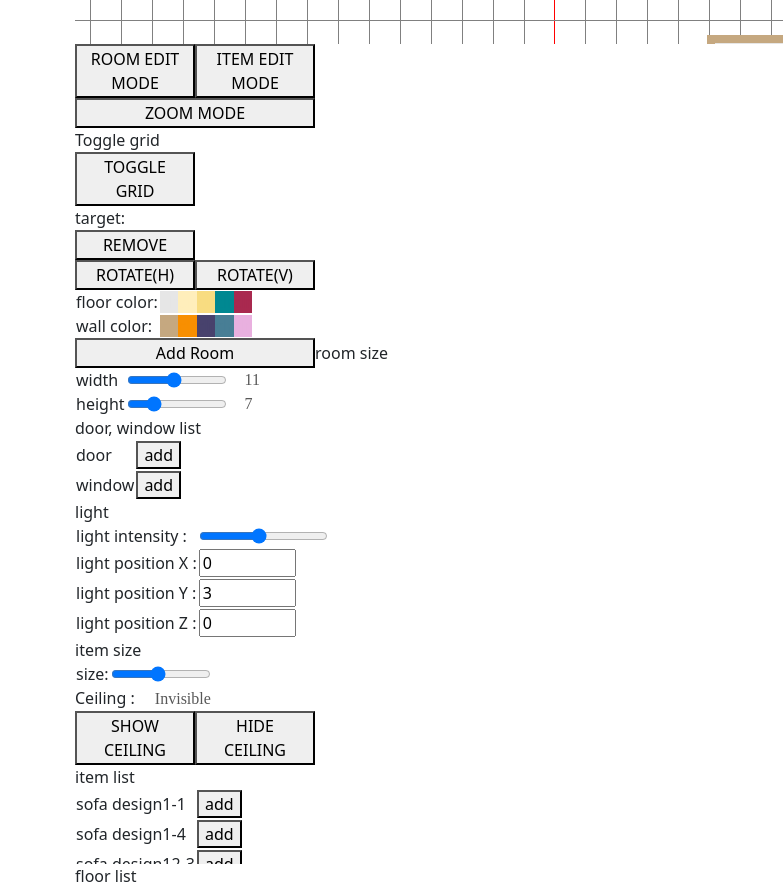
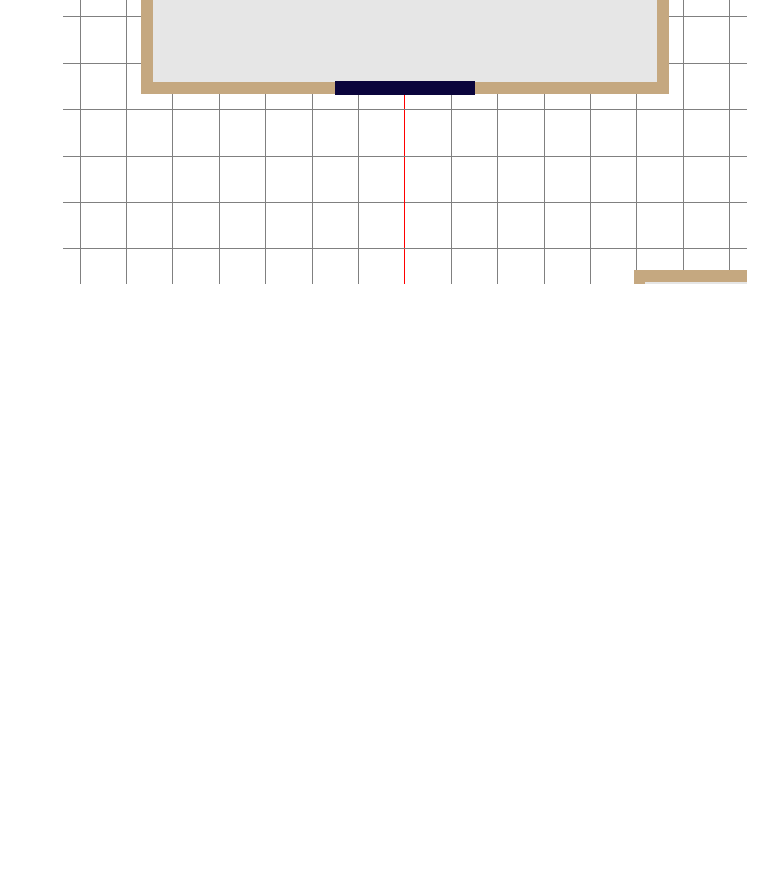
Before and after one commit to SketchHome/SketchHome_Editor, a React app: page /editor in a window 1280 px wide. Shown: the part 500-1387 px from the top of the page, without its empty margins (497-1280 px from the left). After the commit the page ends 800 px from the top, so only its background shows below. Built offline with nearby package versions, Linux system fonts and the light colour scheme; a web font is replaced by a local one.

Commit message:
Divide Buttons function

```diff
--- a/src/HomeEditor/Detailer/Detailer.js
+++ b/src/HomeEditor/Detailer/Detailer.js
@@ -5,9 +5,9 @@ import FloorList from "./FloorList";
 import WallList from "./WallList";
 
 //시점 변경 : 2D, 3D, 1인칭 모드 (Move 완료)
-const ViewMode = () => {
+const ViewMode = (props) => {
     return (
-        <div>
+        <div style={{display: props.visible}}>
              {/*<div>mode: <span id="mode_name"></span></div>*/}
                 <button id="2D_MODE_btn" style={{ width: "120px" }}>2D MODE</button>
                 <button id="3D_MODE_btn" style={{ width: "120px" }}>3D MODE</button>
@@ -19,9 +19,9 @@ const ViewMode = () => {
 }
 
 //편집 모드 설정 : 방 편집 모드, 아이템 편집 모드, 확대 축소 모드
-const EditMode = () => {
+const EditMode = (props) => {
     return (
-        <div>
+        <div style={{display: props.visible}}>
             <button id="ROOM_EDIT_MODE_btn" style={{ width: "120px" }}>ROOM EDIT MODE</button>
                 <button id="ITEM_EDIT_MODE_btn" style={{ width: "120px" }}>ITEM EDIT MODE</button>
                 <br />
@@ -32,9 +32,9 @@ const EditMode = () => {
 }
 
 //저장, 정보 보여주기 등 동작 : 카메라 정보, 내보내기 버튼, 저장 버튼 (Move 완료)
-const GetInfo = () => {
+const GetInfo = (props) => {
     return (
-        <div>
+        <div style={{display: props.visible}}>
                 <button id="Camera_Info_btn" style={{ width: "240px" }}>Get Camera Info</button>
                 <br />
                 <button id="Export_btn" style={{ width: "240px" }}>Export</button>
@@ -45,9 +45,9 @@ const GetInfo = () => {
 }
 
 //조명, 방, 그리드 정보 보여주기 : 방/조명 정보 보여주기, 격자 무늬 ON/OFF
-const ShowInfo = () => {
+const ShowInfo = (props) => {
     return (
-        <div>
+        <div style={{display: props.visible}}>
             {/*
             <div>Show info</div>
             <button id="Show_room_info" style={{ width: "120px" }}>SHOW ROOM INFO</button>
@@ -60,9 +60,9 @@ const ShowInfo = () => {
 }
 
 //물체 컨트롤 : 물체 삭제, 회전 (h, v)
-const MoveThings = () => {
+const MoveThings = (props) => {
     return(
-        <div>
+        <div style={{display: props.visible}}>
             <div>target: <span id="target_name"></span></div>
             <button id="REMOVE_btn" style={{ width: "120px" }}>REMOVE</button>
             <br />
@@ -73,9 +73,9 @@ const MoveThings = () => {
 }
 
 //천장 설정 : 천장 ON/OFF
-const Ceiling = () => {
+const Ceiling = (props) => {
     return (
-        <div>
+        <div style={{display: props.visible}}>
             <div>Ceiling : <span id="ceiling_visibility">Invisible</span></div>
             <button id="show_ceiling" style={{ width: "120px" }}>SHOW CEILING</button>
             <button id="hide_ceiling" style={{ width: "120px" }}>HIDE CEILING</button>
@@ -84,9 +84,9 @@ const Ceiling = () => {
 }
 
 //room, door, window 설정 : 방 추가, 방 넓이 높이 조절, 문/창문 추가하기
-const Room = () => {
+const Room = (props) => {
     return(
-        <div>
+        <div style={{display: props.visible}}>
             <button id="Add_Room_btn" style={{ width: "240px" }}>Add Room</button>
             room size
                 <table>
@@ -103,7 +103,13 @@ const Room = () => {
                         </tr>
                     </tbody>
                 </table>
-                <div>
+        </div>
+    );
+}
+
+const AddWF = (props) => {
+    return (
+        <div style={{display: props.visible}}>
             door, window list
             <table>
                 <tbody>
@@ -118,14 +124,13 @@ const Room = () => {
                 </tbody>
             </table>
         </div>
-        </div>
     );
 }
 
 //change floor and wall color : 벽지 바닥지 변경하기
-const FWColor = () => {
+const FWColor = (props) => {
     return (
-        <div>
+        <div style={{display: props.visible}}>
         <table>
             <tbody>
                 <tr>
@@ -138,6 +143,17 @@ const FWColor = () => {
                         <input type="radio" id="floor_color_5" name="floor_color" value="#a9294f" /><label style={{ "backgroundColor": "#a9294f", "color": "#a9294f" }} htmlFor="floor_color_5">clr</label>
                     </td>
                 </tr>
+            </tbody>
+        </table>
+    </div>
+    );
+}
+
+const WallColor = (props) => {
+   return (
+    <div style={{display: props.visible}}>
+    <table>
+        <tbody>
             <tr>
                 <td>wall color:</td>
                 <td>
@@ -153,11 +169,10 @@ const FWColor = () => {
 </div>
    );
 }
-
 //아이템 : 사이즈 변경
-const Item = () => {
+const Item = (props) => {
     return (
-        <div>
+        <div style={{display: props.visible}}>
              <div>
                 item size
                 <table>
@@ -174,9 +189,9 @@ const Item = () => {
 }
 
 //조명 설정 : 포지션별 조명 설정하기
-const Light = () => {
+const Light = (props) => {
     return (
-        <div>
+        <div style={{display: props.visible}}>
                 light
                 <table>
                     <tbody>
@@ -210,12 +225,16 @@ export {ShowInfo}; //조명, 방, 그리드 정보 보여주기 : 방/조명 정
 
 export {MoveThings}; //물체 컨트롤 : 물체 삭제, 회전 (h, v)
 export {FWColor}; //change floor and wall color : 벽지 바닥지 변경하기
+export {WallColor}; //벽지 색
 
 export {Room}; //room, door, window 설정 : 방 추가, 방 넓이 높이 조절, 문/창문 추가하기
 export {Light}; //조명 설정 : 포지션별 조명 설정하기
 export {Item}; //아이템 : 사이즈 변경
 export {Ceiling}; //천장 설정 : 천장 ON/OFF
 
+export {AddWF}; //창문 문 추가
+
+
 /*
 export {itemList}; //아이템 목록
 export {wallList}; //벽 목록
--- a/src/HomeEditor/Editor.js
+++ b/src/HomeEditor/Editor.js
@@ -8,7 +8,7 @@ import { PointerLockControls} from "three/examples/jsm/controls/PointerLockContr
 import { setMouseEvent, setButtonEvent, setInputEvent, setKeyboardEvent } from "./module/_event";
 import { addGrid, addLight, addRoom } from "./module/_addObject";
 
-import {ViewMode, EditMode, GetInfo, ShowInfo, MoveThings, FWColor, Room, Light, Item, Ceiling} from "./Detailer/Detailer";
+import {ViewMode, EditMode, GetInfo, ShowInfo, MoveThings, FWColor, WallColor, AddWF, Room, Light, Item, Ceiling} from "./Detailer/Detailer";
 import ItemList from "./Detailer/ItemList";
 import FloorList from "./Detailer/FloorList";
 import WallList from "./Detailer/WallList";
@@ -100,20 +100,19 @@ class Editor extends Component {
 			<div className="Editor-fix">
 				<div
 					className="Scene"
-					style={{ width: "120vh", height: "60vh" }}
+					style={{ width: "95%", height: "90%" }}
 					ref={(mount) => { this.mount = mount }} />
 				{/*<ViewMode/><GetInfo/>*/}
-				<EditMode/>
-				<ShowInfo/>
-				<MoveThings/>
-				<FWColor/>
-				<Room/>
-				<Light/>
-				<Item/>
-				<Ceiling/>
-				<ItemList/>
-				<FloorList/>
-				<WallList/>
+				<EditMode visible="none"/>
+				<ShowInfo visible="none"/>
+				<MoveThings visible="none"/>
+				<FWColor visible="none"/>
+				<WallColor visible="none"/>
+				<Room visible="none"/>
+				<Light visible="none"/>
+				<Item visible="none"/> {/*아이템 사이즈 조절은 아직 안 넣음*/}
+				<Ceiling visible="none"/>
+				<AddWF visible="none"/>
 			</div>
 		)
 	}
--- a/src/components/clickBtn.js
+++ b/src/components/clickBtn.js
@@ -1,5 +1,10 @@
 import { ToggleButton, ButtonGroup, Container, Row, Col } from 'react-bootstrap';
 import React, { useState, state, setStates } from "react";
+
+//btn components
+import {ViewMode, EditMode, GetInfo, ShowInfo, MoveThings, FWColor, WallColor, AddWF, Room, Light, Item, Ceiling} from "../HomeEditor/Detailer/Detailer";
+import FloorList from '../HomeEditor/Detailer/FloorList';
+import WallList from '../HomeEditor/Detailer/WallList';
 
 function clickBtn(props) {
     const [radioValue, setRadioValue] = useState('1');
@@ -21,42 +26,46 @@ function clickBtn(props) {
       if(radioValue == "1") {
         return (
           <div>
-            1
+            <Room/>
+            <ShowInfo/>
           </div>
         );
       }
       else if(radioValue == "2") {
         return (
           <div>
-            2
+            <WallColor/>
+            <WallList/>
           </div>
         );
       }
       else if(radioValue == "3") {
         return (
           <div>
-            3
+            <FWColor/>
+            <FloorList/>
           </div>
         );
       }
       else if(radioValue == "4") {
         return (
           <div>
-            4
+            <AddWF/>
+            <MoveThings/>
           </div>
         );
       }
       else if(radioValue == "5") {
         return (
           <div>
-            5
+            <Ceiling/>
           </div>
         );
       }
       else {
         return (
           <div>
-            6
+            <Light/>
           </div>
         );
       }
--- a/src/components/index.css
+++ b/src/components/index.css
@@ -379,6 +379,15 @@ input[type=radio] {
     margin-left: 70vh
 }
 
+.invisible {
+    display: none;
+}
+
+.HomeEditor {
+    width: 100%;
+    height: 100%;
+}
+
 /*font 모음*/
 @font-face {
     font-family: 'NanumSquare_acB';
--- a/src/pages/HomeEditor.js
+++ b/src/pages/HomeEditor.js
@@ -25,10 +25,8 @@ function HomeEditor() {
   return (
     <div className="HomeEditor">
       <EditorNav fileName="myfiles1"/>
-      <Container fluid>
         <SideBar/>
         <Editor />
-        </Container>
     </div>
   );
 }
```
Lines whose indentation alone changed are shown as unchanged.
